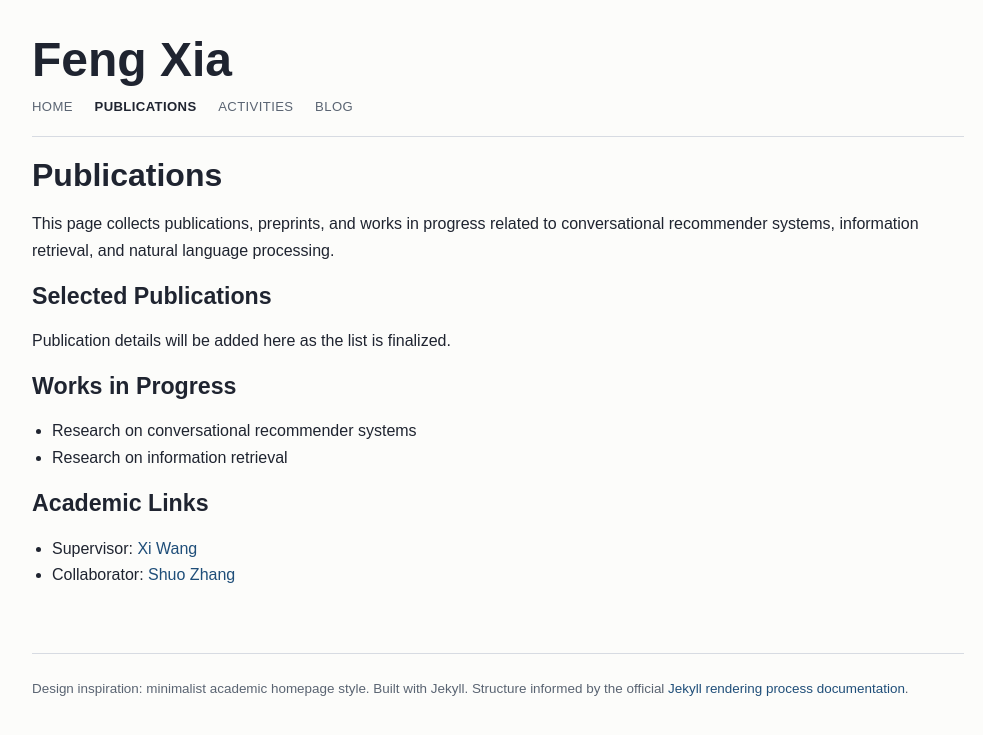
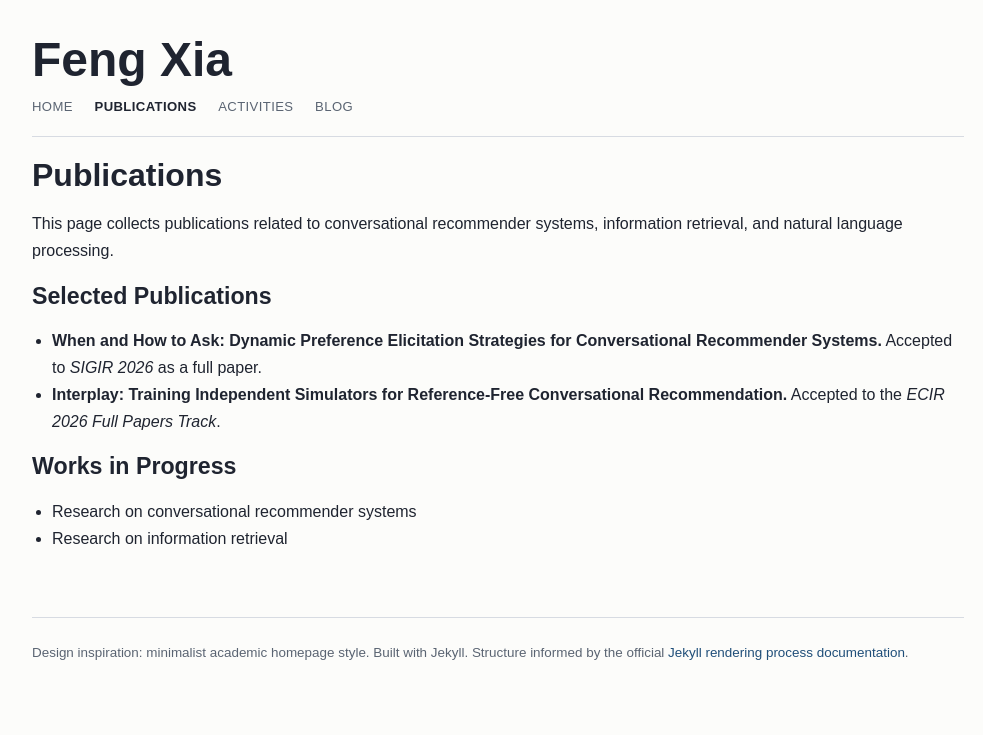
Before and after one commit to juanfacabian/juanfacabian.github.io, a Jekyll site: the page built from publications.md, in a window 1280 px wide. Shown: the top 735 px of the page, without its empty margins (142-1125 px from the left). Built offline with Jekyll 4.4.1, drawn with Linux system fonts in a browser that asks for light colours.

Commit message:
Add publication entries and reduce portrait size

```diff
--- a/assets/css/style.css
+++ b/assets/css/style.css
@@ -130,7 +130,7 @@ ul {
 
 .home-portrait {
   width: 100%;
-  max-width: 200px;
+  max-width: 150px;
   display: block;
   border: 1px solid var(--border);
   object-fit: cover;
@@ -209,6 +209,6 @@ ul {
   }
 
   .home-portrait {
-    max-width: 180px;
+    max-width: 140px;
   }
 }
--- a/publications.md
+++ b/publications.md
@@ -5,18 +5,16 @@ permalink: /publications/
 
 # Publications
 
-This page collects publications, preprints, and works in progress related to conversational recommender systems, information retrieval, and natural language processing.
+This page collects publications related to conversational recommender systems, information retrieval, and natural language processing.
 
 ## Selected Publications
 
-Publication details will be added here as the list is finalized.
+- **When and How to Ask: Dynamic Preference Elicitation Strategies for Conversational Recommender Systems.**
+  Accepted to *SIGIR 2026* as a full paper.
+- **Interplay: Training Independent Simulators for Reference-Free Conversational Recommendation.**
+  Accepted to the *ECIR 2026 Full Papers Track*.
 
 ## Works in Progress
 
 - Research on conversational recommender systems
 - Research on information retrieval
-
-## Academic Links
-
-- Supervisor: [Xi Wang](https://www.xiwangeric.com/)
-- Collaborator: [Shuo Zhang](https://imsure318.github.io/)
```
